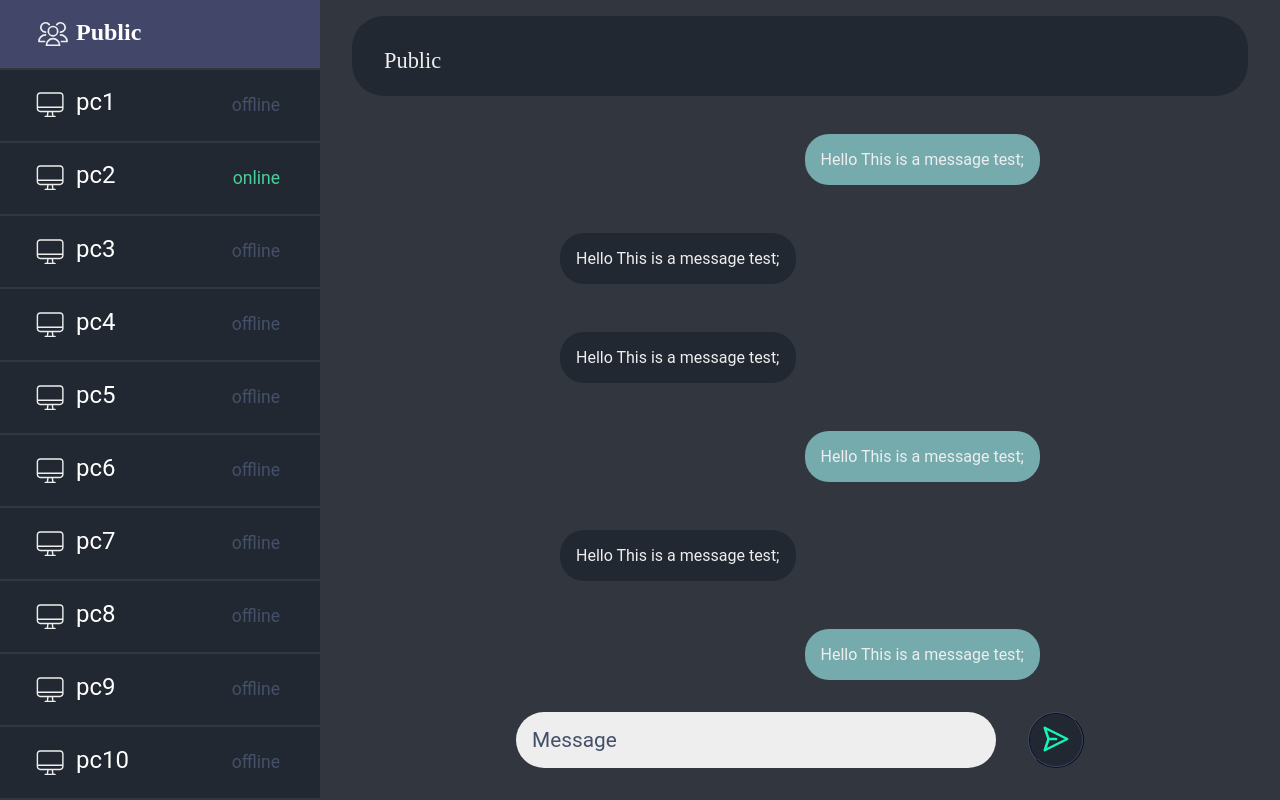
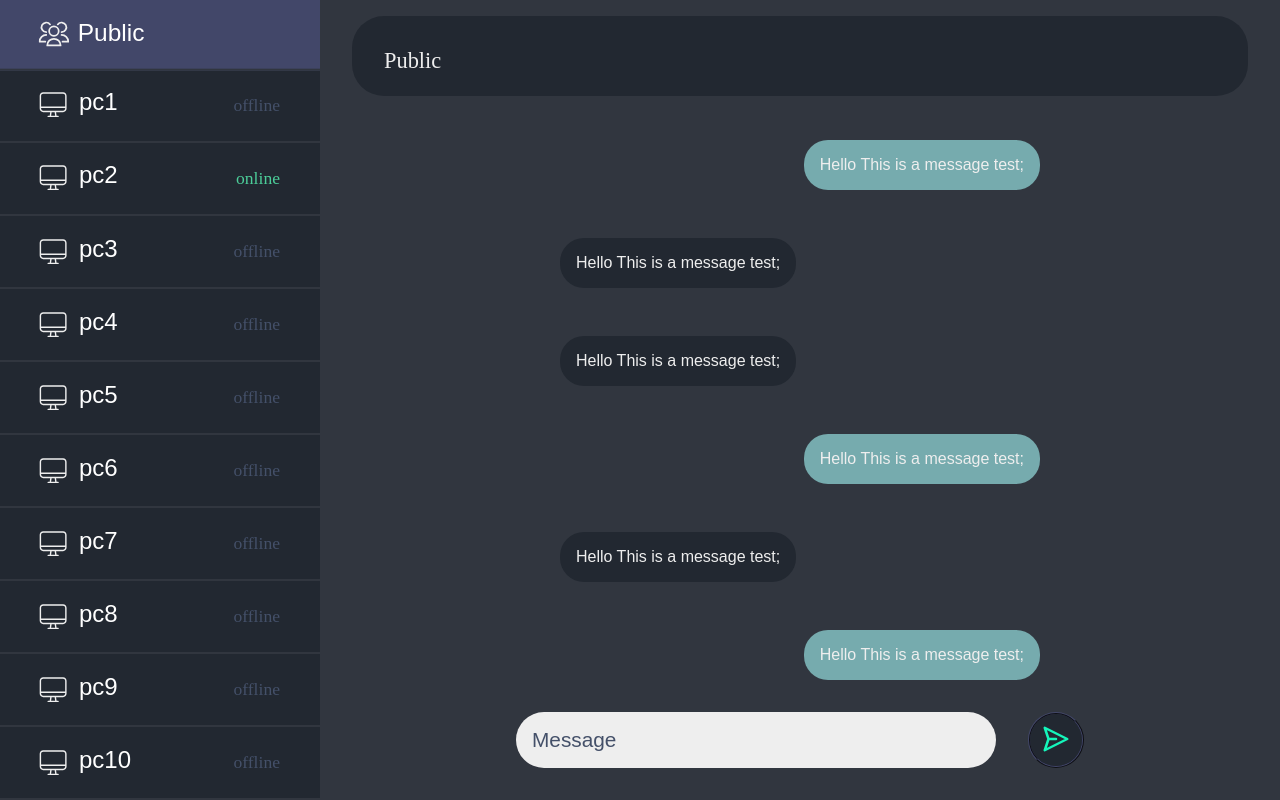
Before and after one commit to sharifloo-net/chatmat, a PHP site: page / in a window 1280 px wide. Run offline with PHP 8.4, Linux system fonts and the light colour scheme.

Commit message:
change fonts && fix when hover on .left-offline change color bug

```diff
--- a/themes/default/css/style.css
+++ b/themes/default/css/style.css
@@ -5,7 +5,7 @@
 }
 
 body {
-    font-family: 'Roboto', sans-serif;
+    font-family: sans-serif;
 }
 
 body, html {
@@ -19,8 +19,11 @@ body, html {
 
 .active {
     background-color: #424769;
+    scale: 102%;
+}
+
+.left-offline, .left-online {
     font-family: Comfortaa;
-    font-weight: 600;
 }
 
 #container {
@@ -69,7 +72,7 @@ body, html {
 
 .left-panel-item:hover > .left-offline {
     transition: all 0.5s ease;
-    color: #9DB2BF;
+    color: #9DB2BF !important;
 }
 
 .left-online {
```
